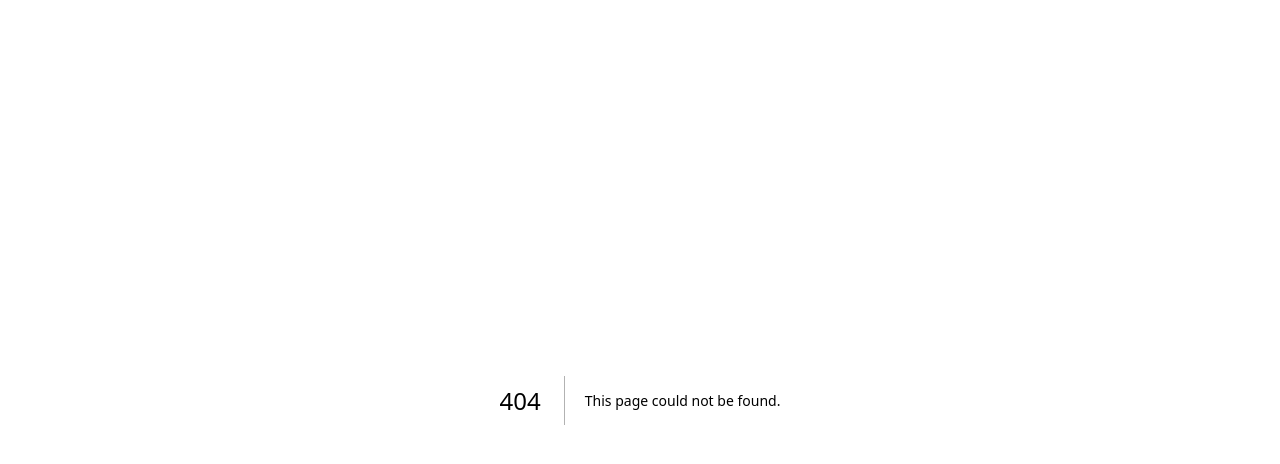
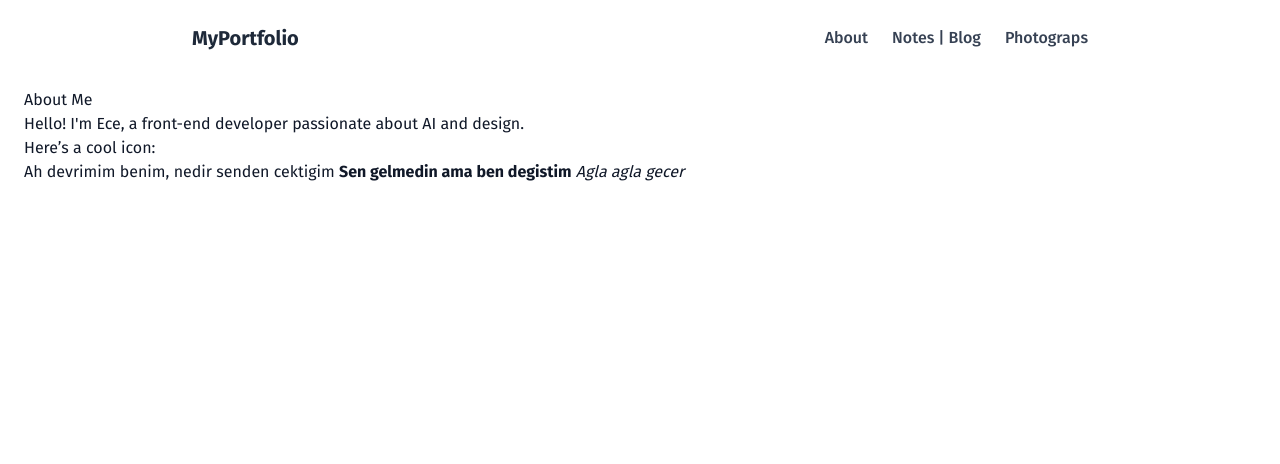
Before and after one commit to Eceakinci/eceakinci.github.io, a Next.js app: page /blog in a window 1280 px wide. Before the commit this address had no page. Shown: the top 464 px of the page. Built offline with nearby package versions, Linux system fonts and the light colour scheme.

Commit message:
Md file integration

```diff
--- /dev/null
+++ b/mdx-components.tsx
@@ -0,0 +1,7 @@
+import type { MDXComponents } from 'mdx/types'
+
+export function useMDXComponents(components: MDXComponents): MDXComponents {
+    return {
+        ...components,
+    }
+}
--- a/next.config.mjs
+++ b/next.config.mjs
@@ -1,4 +1,13 @@
+import createMDX from '@next/mdx'
+
 /** @type {import('next').NextConfig} */
-const nextConfig = {};
+const nextConfig = {
+    pageExtensions: ['js', 'jsx', 'md', 'mdx', 'ts', 'tsx'],
+}
 
-export default nextConfig;
+const withMDX = createMDX({
+    extension: /\.(md|mdx)$/,
+})
+
+// Merge MDX config with Next.js config
+export default withMDX(nextConfig)
--- a/package.json
+++ b/package.json
@@ -14,7 +14,11 @@
     "@fortawesome/free-regular-svg-icons": "^6.7.2",
     "@fortawesome/free-solid-svg-icons": "^6.7.2",
     "@fortawesome/react-fontawesome": "^0.2.2",
+    "@mdx-js/loader": "^3.1.0",
+    "@mdx-js/react": "^3.1.0",
+    "@next/mdx": "^15.3.3",
     "@radix-ui/react-slot": "^1.2.3",
+    "@types/mdx": "^2.0.13",
     "class-variance-authority": "^0.7.1",
     "clsx": "^2.1.1",
     "lucide-react": "^0.511.0",
--- /dev/null
+++ b/src/app/blog/page.jsx
@@ -0,0 +1,14 @@
+import Navbar from "@/components/ui/navbar";
+import AboutContent from '@/content/about.mdx';
+import Content from "@/components/ui/content";
+
+export default function Blog() {
+    return (
+        <main className="min-h-screen bg-white text-gray-900 p-6">
+            <Navbar></Navbar>
+            <Content>
+                <AboutContent/>
+            </Content>
+        </main>
+    );
+}
--- a/src/app/page.js
+++ b/src/app/page.js
@@ -1,11 +1,11 @@
-import Link from "next/link";
 import Navbar from "@/components/ui/navbar";
+import Content from "@/components/ui/content";
 
 export default function Home() {
   return (
       <main className="min-h-screen bg-white text-gray-900 p-6">
           <Navbar></Navbar>
-          Bugun icicem, bi kac gozyasi dokucem
+          <Content></Content>
       </main>
   );
 }
--- /dev/null
+++ b/src/components/ui/content.jsx
@@ -0,0 +1,10 @@
+"use client";
+
+export default function Content({ children }) {
+
+    return (
+        <div className="mt-16">
+            { children }
+        </div>
+    );
+}
--- a/src/components/ui/navbar.jsx
+++ b/src/components/ui/navbar.jsx
@@ -16,8 +16,8 @@ export default function Navbar() {
 
                 {/* Desktop Menu */}
                 <ul className="hidden md:flex space-x-6 text-gray-700 font-medium">
-                    <li><a href="#about" className="hover:text-blue-600">About</a></li>
-                    <li><a href="#notes" className="hover:text-blue-600">Notes | Blog</a></li>
+                    <li><a href="/" className="hover:text-blue-600">About</a></li>
+                    <li><a href="/blog" className="hover:text-blue-600">Notes | Blog</a></li>
                     <li><a href="#photo" className="hover:text-blue-600">Photograps</a></li>
                 </ul>
 
@@ -34,8 +34,8 @@ export default function Navbar() {
             {isOpen && (
                 <div className="md:hidden mt-2"> onClick={toggleMenu}
                     <ul className="flex flex-col space-y-4 px-4 text-gray-700 font-medium">
-                        <li><a href="#about" onClick={toggleMenu}>About</a></li>
-                        <li><a href="#notes" onClick={toggleMenu}>Notes | Blog</a></li>
+                        <li><a href="/" onClick={toggleMenu}>About</a></li>
+                        <li><a href="/blog" onClick={toggleMenu}>Notes | Blog</a></li>
                         <li><a href="#photo" onClick={toggleMenu}>Photograps</a></li>
                     </ul>
                 </div>
--- /dev/null
+++ b/src/content/about.mdx
@@ -0,0 +1,9 @@
+# About Me
+
+Hello! I'm Ece, a front-end developer passionate about AI and design.
+
+Here’s a cool icon:
+
+Ah devrimim benim, nedir senden cektigim
+**Sen gelmedin ama ben degistim**
+*Agla agla gecer*
```
Also changed, not shown: 1 other file (tests, documents, lock files or other folders).
